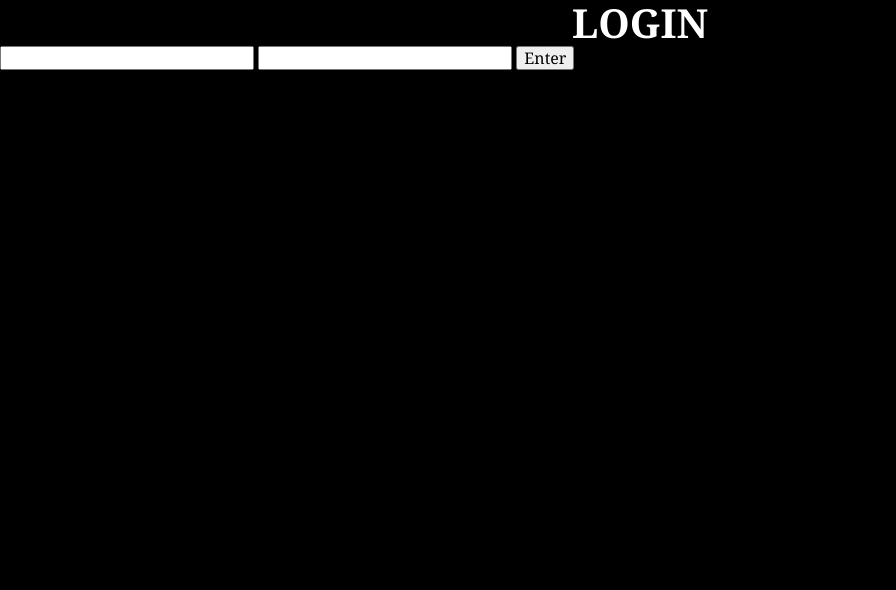
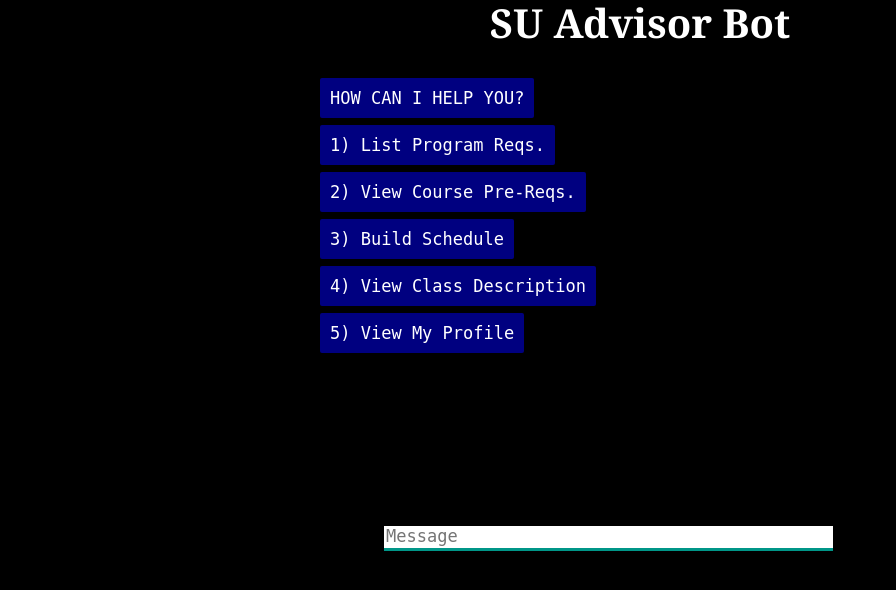
Before and after one commit to mayzerrz76/AcademicAdvisorChatbot, a Flask app: page / in a window 1280 px wide. Shown: the top 590 px of the page, without its empty margins (0-896 px from the left). Run offline with Flask 2, Linux system fonts and the light colour scheme; some libraries are stand-ins or nearby versions.

```diff
--- a/main.py
+++ b/main.py
@@ -6,8 +6,12 @@ app = Flask(__name__)
 
 @app.route("/")
 def home():
-    return render_template("login.html")
+    # allows for interacting with login page
+    # return render_template("login.html")
+    # allow for interacting with chatbot page
+    return render_template("index.html")
 
+#NEED APP ROUTES FOR ALL SUB MENUS
 
 @app.route("/test")
 def echo_user_response():
--- a/static/index.js
+++ b/static/index.js
@@ -3,6 +3,19 @@ var script = document.createElement('script');
 script.src = 'https://code.jquery.com/jquery-3.4.1.min.js';
 script.type = 'text/javascript';
 document.getElementsByTagName('head')[0].appendChild(script);
+
+
+
+// Creates the opening options for the chatbot!
+var opening = ["HOW CAN I HELP YOU?", "1) List Program Reqs.", "2) View Course Pre-Reqs.", "3) Build Schedule", "4) View Class Description", "5) View My Profile"];
+for (let i = 0; i < opening.length; i++ ) {
+    botSays(opening[i]);
+}
+
+// Function representing control flow to be added
+// function controlFlow() { waiting for keystrokes within nested if statements goes here }
+
+
 
 function getUserText() {
     // Retrieves the value from the #textinput html object
@@ -16,16 +29,27 @@ function getUserText() {
 
     // finds the /test route, passes rawText as parameter msg, executes generic function with output as param
     $.get("/test", { msg:rawText, date:"3/22/22" }, function(aiText) {
+            botSays(aiText);
+    });
+}
+
+function botSays(str) {
         // Creates an object from function output with bordering
-        var botHtml = '<p class="botText"><span>' + aiText + '</span></p>';
+        var botHtml = '<p class="botText"><span>' + str + '</span></p>';
         // Place ai output into chatbox
         $("#chatbox").append(botHtml);
-    });
+}
+
+function myFunction() {
+  const element = document.getElementById("content");
+  //element.scrollTop($(element))[0].scrollHeight);
+    element.scroll
 }
 
 // wait for enter key press
 $("#textInput").keypress(function(e) {
     if (e.which === 13) {
         getUserText();
+        myFunction();
 }
 });
--- a/static/style.css
+++ b/static/style.css
@@ -19,17 +19,25 @@ h3 {
 }
 
 p {
-    color: white;
+    color: black;
     font-size 10px;
     text-align: center;
 }
+#content {
+  position: relative;
+  height: 0px;
+  width: 50%;
+  background-color: black;
+}
 
 #chatbox {
+    height: 400px;
+    overflow: scroll;
     background-color: black;
     margin-left: auto;
     margin-right: auto;
-    width: 40%;
-    margin-top: 60px;
+    width: 50%;
+    margin-top: 20px;
 }
 
 #userInput{
--- a/templates/index.html
+++ b/templates/index.html
@@ -14,7 +14,11 @@
 <h1>SU Advisor Bot</h1>
 
 <div>
+
     <div id="chatbox">
+        <div id="content">
+
+        </div>
     </div>
 
     <div id="userInput">
```
